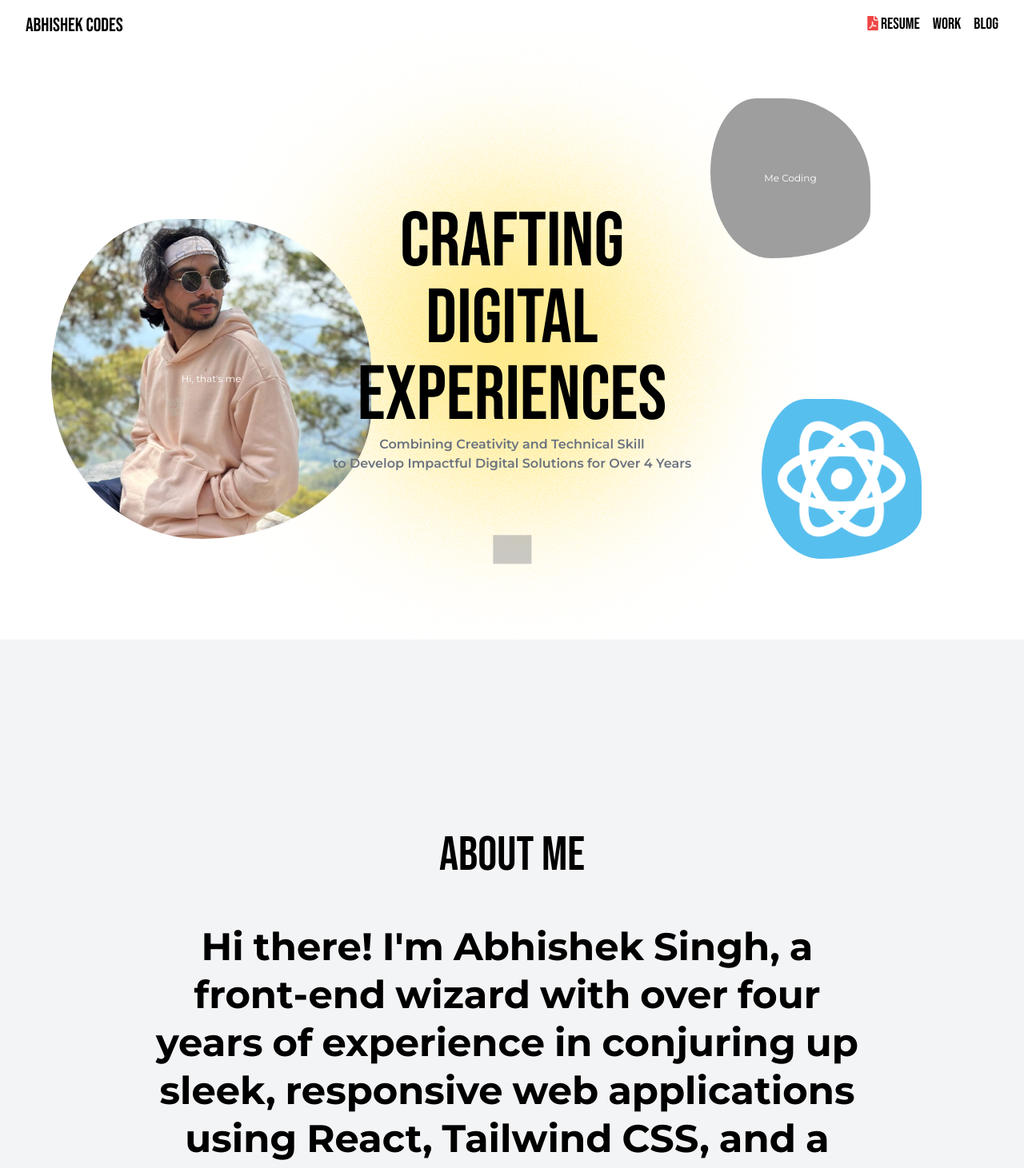
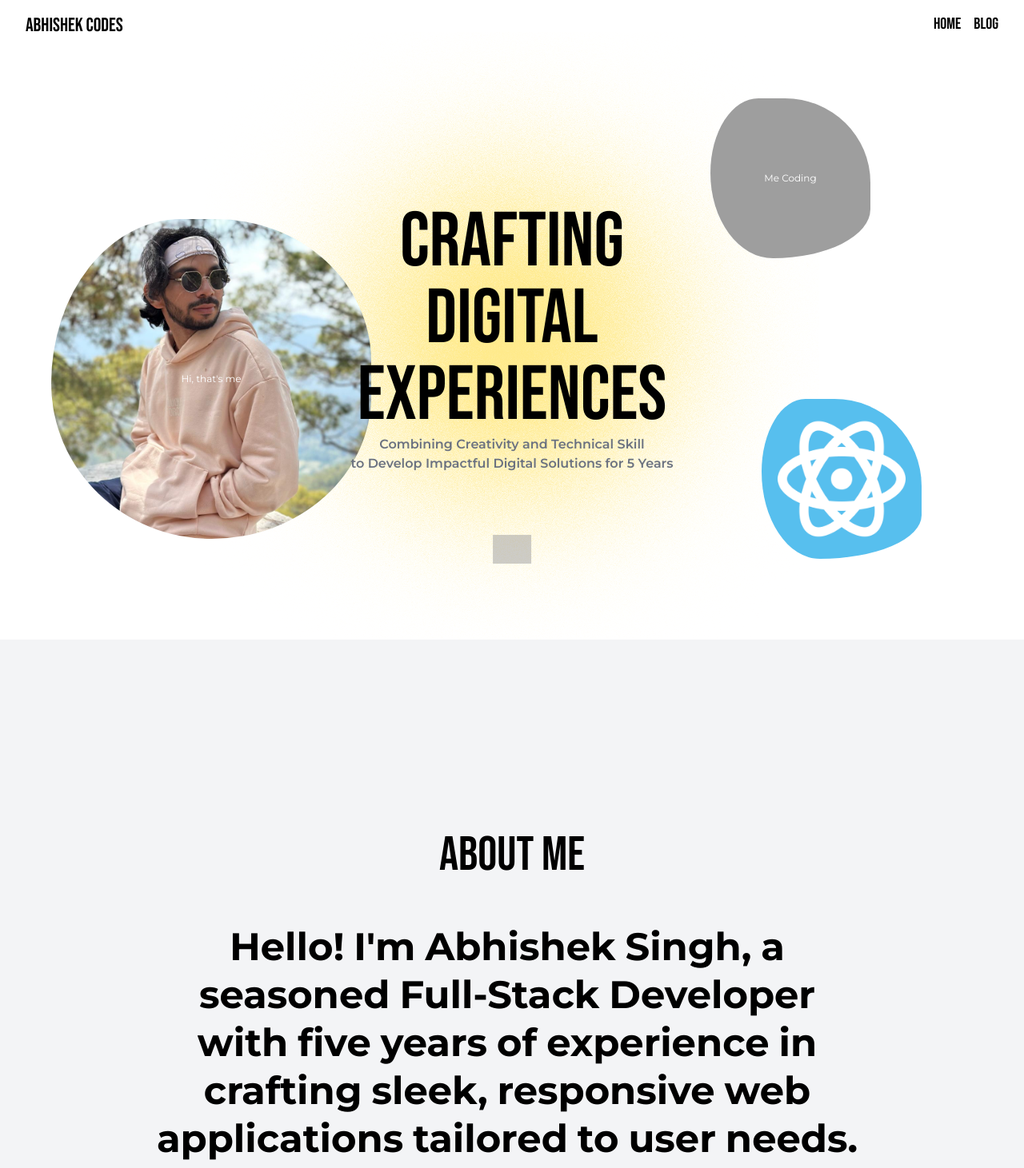
Before and after one commit to abhishekcodes0/abhishekcodes-nextjs-portfolio, a Next.js app: page / in a window 1280 px wide. Shown: the top 1461 px of the page at 80% size. Built offline with nearby package versions, Linux system fonts and the light colour scheme; grey boxes are pictures that could not be loaded.

Commit message:
copy changed and reume removed

```diff
--- a/app/components/About.js
+++ b/app/components/About.js
@@ -15,7 +15,7 @@ const About = () => {
       >
         About Me
       </div>{" "}
-      <Paragraph value="Hi there! I'm Abhishek Singh, a front-end wizard with over four years of experience in conjuring up sleek, responsive web applications using React, Tailwind CSS, and a sprinkle of JavaScript magic. I love transforming complex challenges into user-friendly digital delights. When I'm not crafting code, you can find me sharing my coding adventures on my blog. Let's create something awesome together!" />{" "}
+      <Paragraph value="Hello! I'm Abhishek Singh, a seasoned Full-Stack Developer with five years of experience in crafting sleek, responsive web applications tailored to user needs. Skilled in React, Tailwind CSS, Next.js, Node.js, Express, and MongoDB, I excel at turning complex challenges into user-friendly solutions. Beyond coding, I enjoy sharing insights and stories from my coding journey on my blog. Eager to collaborate and create something impactful together! Let’s connect and explore how we can drive innovation." />{" "}
     </section>
   );
 };
--- a/app/components/Hero.js
+++ b/app/components/Hero.js
@@ -24,7 +24,7 @@ const Hero = () => {
           className="text-md text-gray-500 z-10 text-center font-semibold"
         >
           Combining Creativity and Technical Skill
-          <br /> to Develop Impactful Digital Solutions for Over 4 Years
+          <br /> to Develop Impactful Digital Solutions for 5 Years
         </motion.h2>
       </div>
       <motion.div
--- a/app/components/NavBar.js
+++ b/app/components/NavBar.js
@@ -13,7 +13,7 @@ const NavBar = () => {
         Abhishek Codes
       </Link>
       <div className="flex gap-4 text-xl pr-4">
-        <Link
+        {/* <Link
           href="/Abhishek Singh Senior Front End Developer Resume June 2024.pdf"
           target="_blank"
           className="flex"
@@ -23,9 +23,9 @@ const NavBar = () => {
             style={{ fontSize: 18 }}
           />
           Resume
-        </Link>
+        </Link> */}
         {/* <Link href="#about">About</Link> */}
-        <Link href="#work">Work</Link>
+        <Link href="/">Home</Link>
         <Link href="/blog">Blog</Link>
       </div>
     </div>
```
